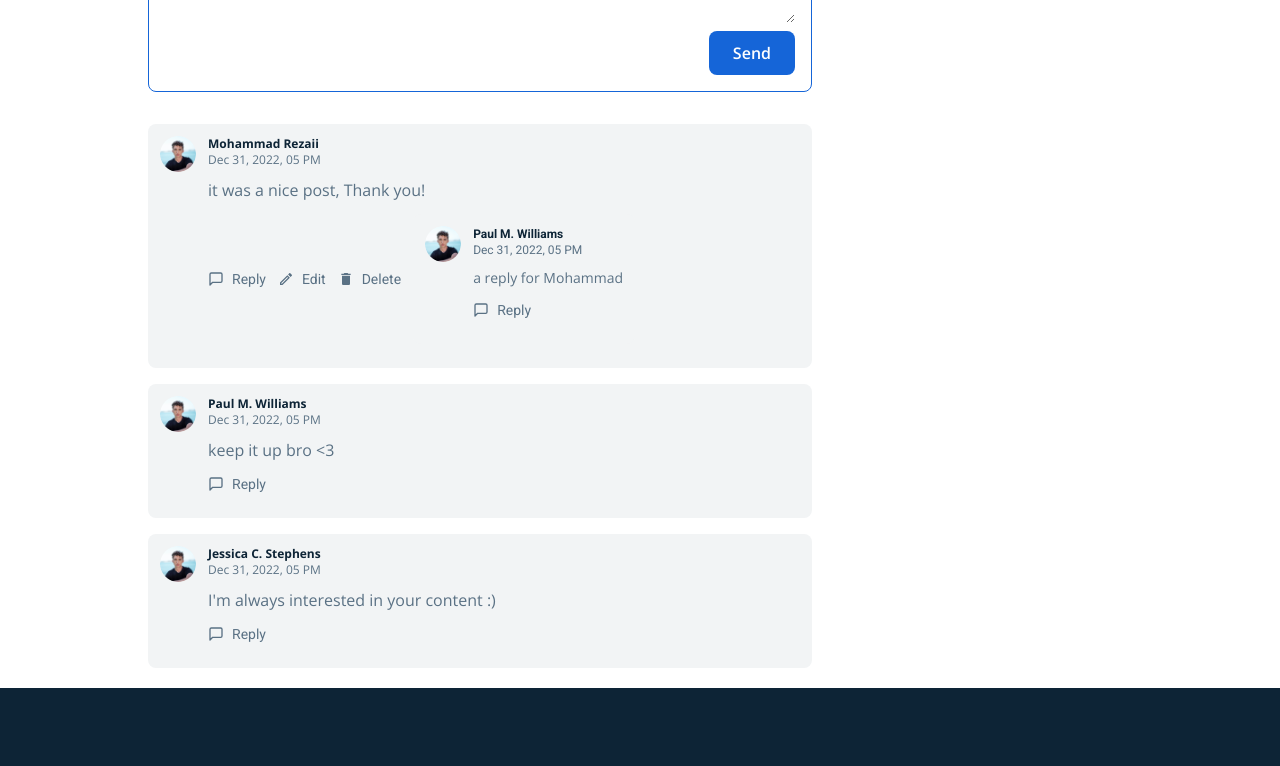
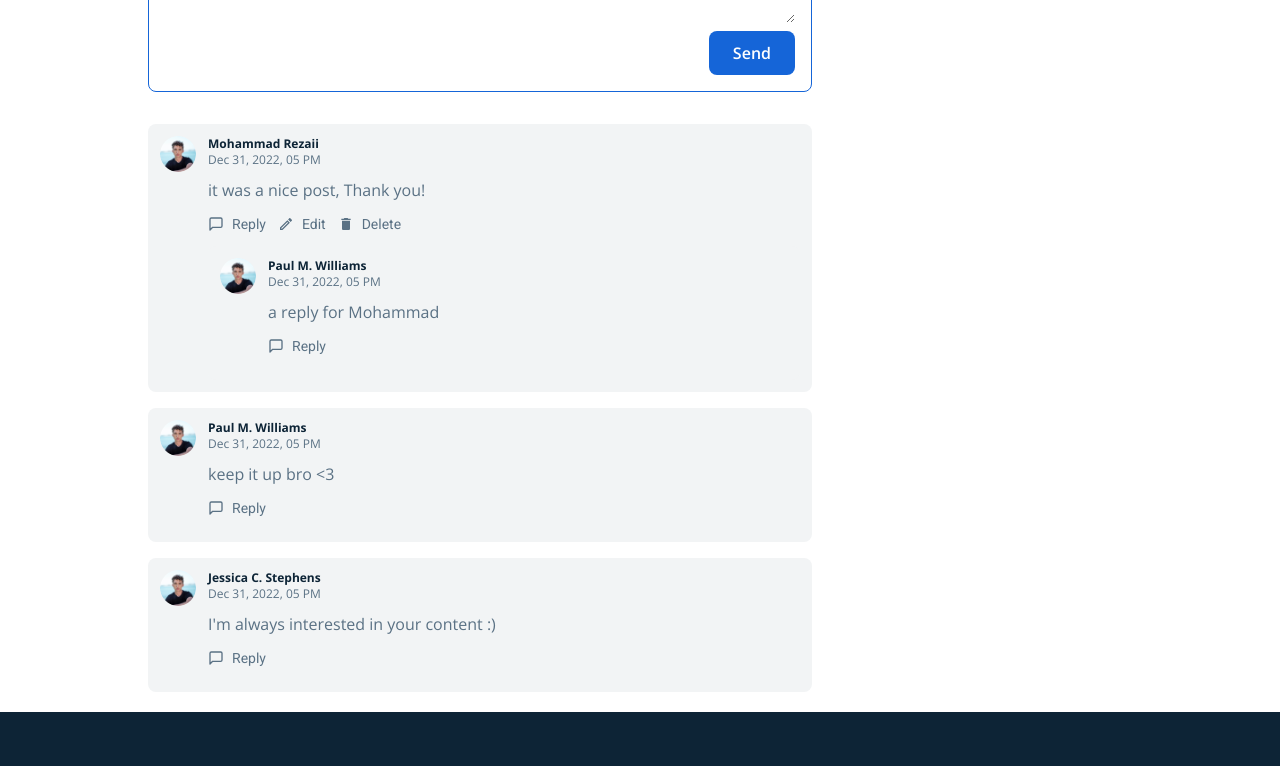
Before and after one commit to Yousif-Mohammedx/blog-project, a React (Create React App) app: page /blog/1 in a window 1280 px wide. Shown: the part 1040-1806 px from the top of the page. Built offline with nearby package versions, Linux system fonts and the light colour scheme.

Commit message:
Video (10 done)

```diff
--- a/src/components/comments/Comment.jsx
+++ b/src/components/comments/Comment.jsx
@@ -52,30 +52,19 @@ const Comment = ({ comment, logginedUserId, affectedComment, setAffectedComment,
                             </button>
                         </>
                     )}
-                    {replies.length > 0 && (
-                        <div>
-                            {replies.map((reply) => (
-                                <Comment
-                                key={reply._id}
-                                addComment={addComment}
-                                affectedComment={affectedComment}
-                                setAffectedComment={setAffectedComment}
-                                comment={reply}
-                                deleteComment={deleteComment}
-                                logginedUserId={logginedUserId}
-                                replies={[]}
-                                updateComment={updateComment}
-                                parentId={comment._id}
-                                />
-                            ))}
-                        </div>
-                    )}
                 </div>
                 {isReplying && (
                     <CommentForm btnLabel="Reply" formSubmitHandler={(value) => addComment(value, repliedCommentId, replyOnUserId)
                     }
                         formCancelHandler={() => setAffectedComment(null)} />
                 )}
+                {replies.length > 0 && (
+                    <div>
+                        {replies.map((reply) => (
+                            <Comment key={reply._id} addComment={addComment} affectedComment={affectedComment} setAffectedComment={setAffectedComment} comment={reply} deleteComment={deleteComment} logginedUserId={logginedUserId} replies={[]} updateComment={updateComment} parentId={comment._id} />
+                        ))}
+                    </div>
+                )}
             </div>
         </div >
     )
--- a/src/components/comments/CommentsContainer.jsx
+++ b/src/components/comments/CommentsContainer.jsx
@@ -18,7 +18,7 @@ const CommentsContainer = ({ className, logginedUserId }) => {
 
     console.log(comments);
 
-    const addCommentHandler = (value, parnet = null, replyOnUser = null) => {
+    const addCommentHandler = (value, parent = null, replyOnUser = null) => {
         const newComment = {
             _id: Math.random().toString(),
             user: {
@@ -27,7 +27,7 @@ const CommentsContainer = ({ className, logginedUserId }) => {
             },
             desc: value,
             post: "1",
-            parent: parnet,
+            parent: parent,
             replyOnUser: replyOnUser,
             createdAt: new Date().toISOString(),
         };
```
